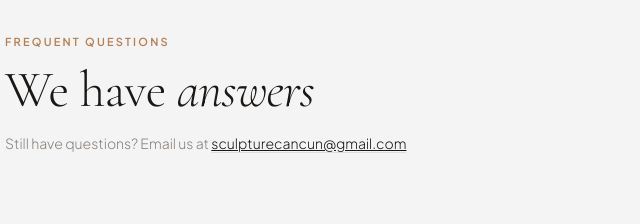
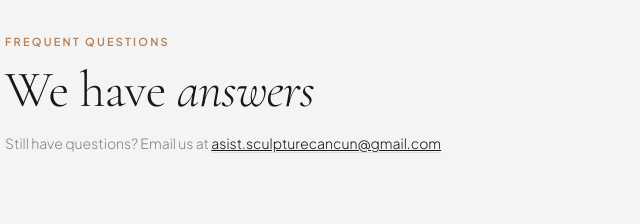
Before and after one commit to maminavasconez/sculpture-cancun, a plain HTML site: page index.html in a window 1280 px wide. Shown: the part 7760-7984 px from the top of the page, 75-715 px from the left. Drawn offline with nearby package versions, Linux system fonts and the light colour scheme; no server answers.

Commit message:
Fix incorrect FAQ contact email to match Contact section

```diff
--- a/index.html
+++ b/index.html
@@ -729,7 +729,7 @@
     <div class="sec-inner">
       <p class="sec-label" data-i18n="faq_label">Frequent Questions</p>
       <h2 class="sec-title" data-i18n="faq_title">We have <em>answers</em></h2>
-      <p style="margin-top:14px; font-size:14px; font-weight:300; color:var(--muted);"><span data-i18n="faq_still">Still have questions? Email us at</span> <a href="mailto:sculpturecancun@gmail.com" style="color:var(--text); border-bottom:1px solid var(--border);">sculpturecancun@gmail.com</a></p>
+      <p style="margin-top:14px; font-size:14px; font-weight:300; color:var(--muted);"><span data-i18n="faq_still">Still have questions? Email us at</span> <a href="mailto:asist.sculpturecancun@gmail.com" style="color:var(--text); border-bottom:1px solid var(--border);">asist.sculpturecancun@gmail.com</a></p>
       <div class="faq-wrap" id="faq-list"></div>
     </div>
   </section>
```
